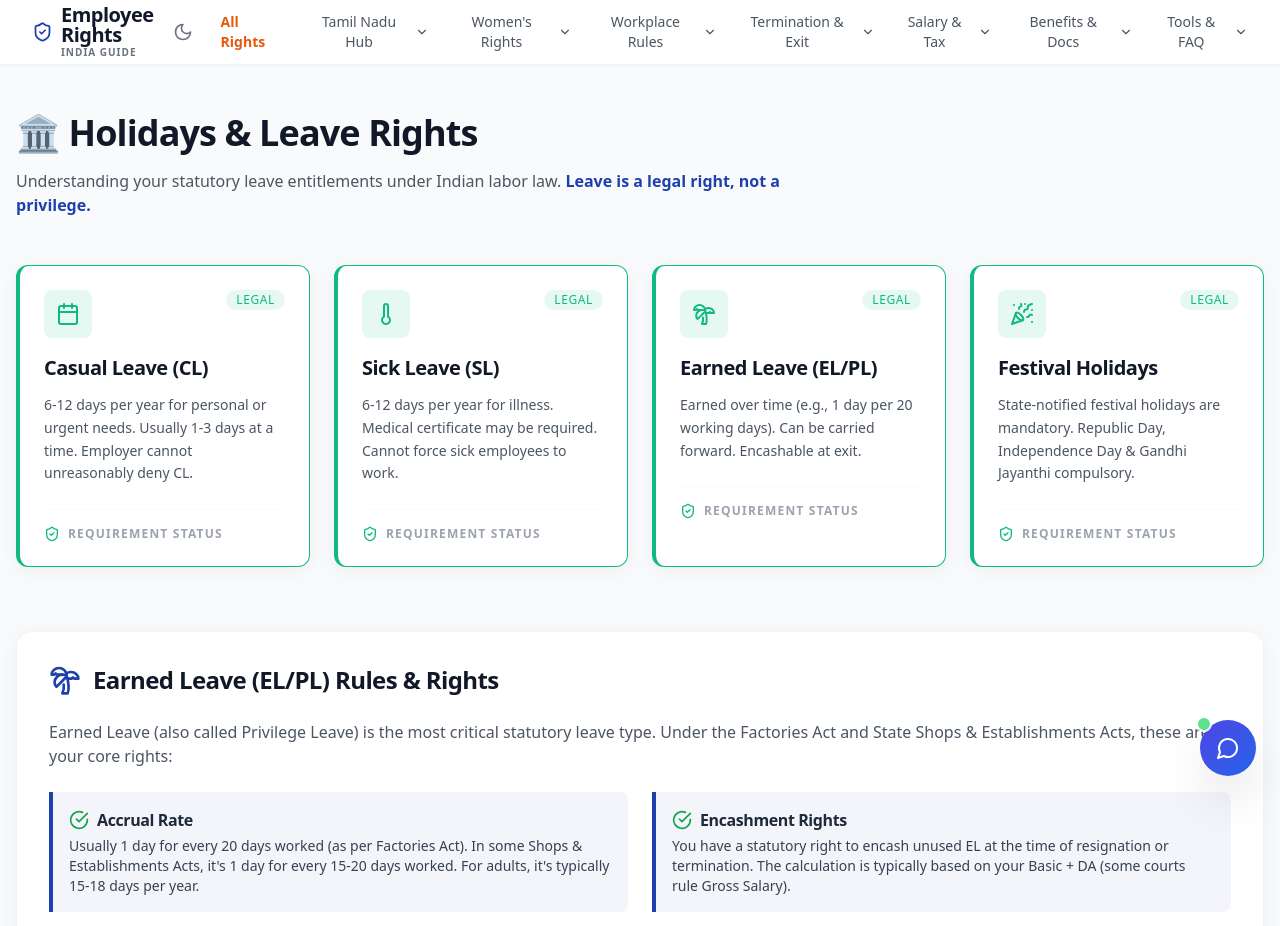
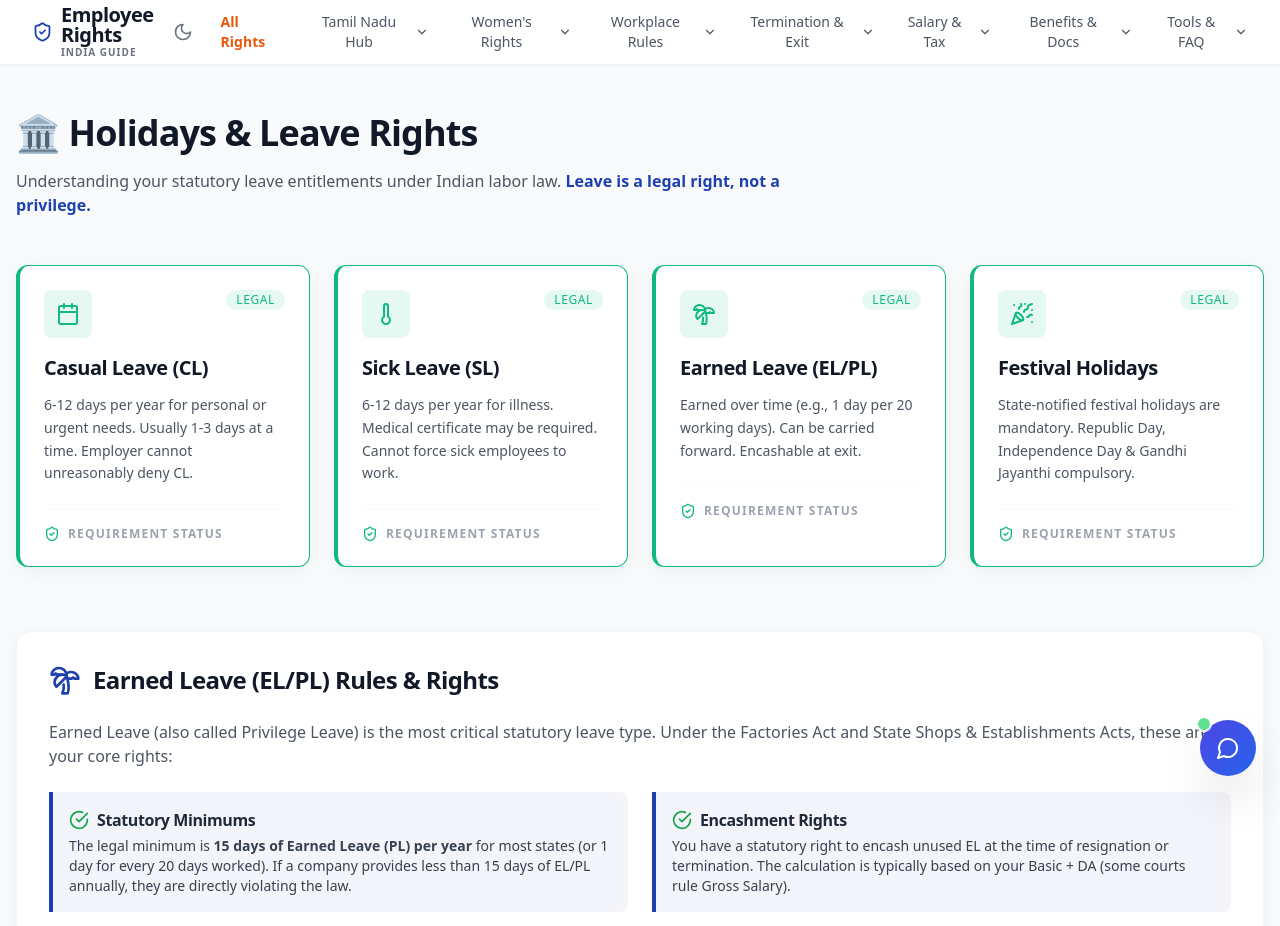
Before and after one commit to rsttechnologies25-stack/-employee-rights-india-, a React (Vite) app: page /leave-holidays in a window 1280 px wide. Shown: the top 926 px of the page. Built offline with nearby package versions, Linux system fonts and the light colour scheme.

Commit message:
update: specify 15 days as the statutory minimum for EL

```diff
--- a/src/pages/LeavePage.jsx
+++ b/src/pages/LeavePage.jsx
@@ -89,10 +89,10 @@ export default function LeavePage() {
                             <div className="bg-primary/5 border-l-4 border-primary p-4 rounded-r-lg">
                                 <h3 className="font-bold text-gray-800 dark:text-gray-200 mb-1 flex items-center gap-2">
                                     <CheckCircle className="w-5 h-5 text-green-600" />
-                                    Accrual Rate
+                                    Statutory Minimums
                                 </h3>
                                 <p className="text-sm text-gray-700 dark:text-gray-300">
-                                    Usually 1 day for every 20 days worked (as per Factories Act). In some Shops & Establishments Acts, it's 1 day for every 15-20 days worked. For adults, it's typically 15-18 days per year.
+                                    The legal minimum is <span className="font-bold">15 days of Earned Leave (PL) per year</span> for most states (or 1 day for every 20 days worked). If a company provides less than 15 days of EL/PL annually, they are directly violating the law.
                                 </p>
                             </div>
                             <div className="bg-primary/5 border-l-4 border-primary p-4 rounded-r-lg">
```
